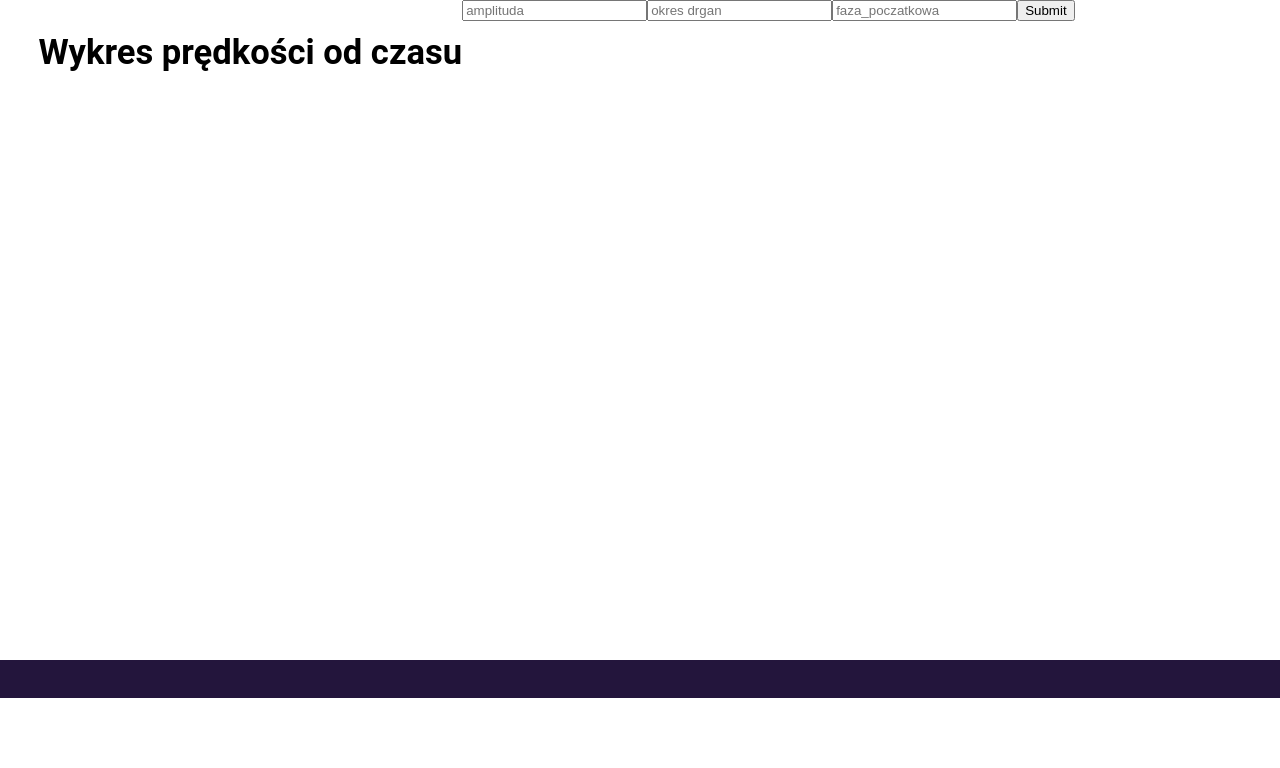
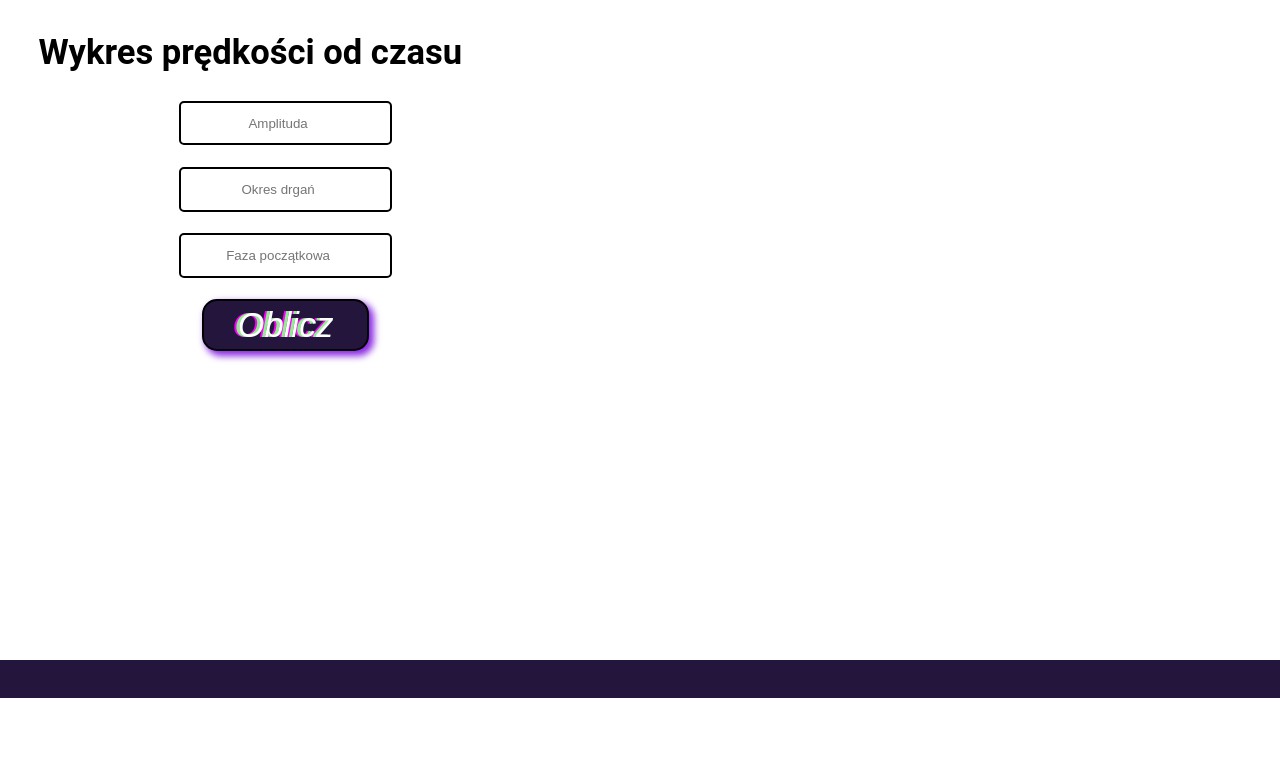
Before and after one commit to alekszych/FizykaRuchDrgajacy, a Django app: page /aChart in a window 1280 px wide. Shown: the part 102-870 px from the top of the page. After the commit the page ends 800 px from the top, so only its background shows below. Run offline with Django 3.2, Linux system fonts and the light colour scheme.

Commit message:
Updated aChart done without responsive on mobile

```diff
--- a/static/aChart_style.css
+++ b/static/aChart_style.css
@@ -4,11 +4,18 @@
 }
 
 body{
-    height: 60vw;
+    height: 84vh;
     margin: 0 auto;
     margin-top: 8vw;
     display: flex;
-    flex-direction: row;
+    flex-direction: column;
+}
+
+.main{
+    width: 100%;
+    height: 84vh;
+    display: flex;
+    flex-flow: row;
 }
 
 header{
@@ -31,17 +38,59 @@ h2{
     margin-left: 3vw;
     margin-top: 2.5vw;
     height: fit-content;
+    width: fit-content;
     font-size: 2.7vw;
     font-family: "Roboto", "Lucida Grande", Verdana, Arial, sans-serif;
     float: left;
 }
 
-input{
+input, form{
     float: left;
 }
 
+.inputs{
+    text-align: center;
+    height: 3vw;
+    width: 16vw;
+    margin-bottom: 1.7vw;
+    border: 2px solid black;
+    border-radius: 5px;
+}
+
 img{
-    float: left;
+    width: 54vw;
+    float: right;
+    margin-top: -18vw;
+    align-self: flex-end;
+}
+
+.press{
+    height: 4vw;
+    width: 13vw;
+    font-family: "Oswald", sans-serif;
+    font-size: 2.7vw;
+    font-style: italic;
+    text-shadow: -3px 0 lightgreen, -5px 0 magenta;
+    text-align: center;
+    border: solid black 2px;
+    border-radius: 15px;
+    color: white;
+    background-color: #23153c;
+    box-shadow: blueviolet 4px 4px 7px 1px;
+}
+
+.press:hover{
+    background-color: #3e256b;
+    box-shadow: none;
+}
+
+form{
+    height: fit-content;
+    width: fit-content;
+    margin-left: 14vw;
+    display: flex;
+    flex-direction: column;
+    align-items: center;
 }
 
 .title{
@@ -55,3 +104,33 @@ img{
     padding-left: 36vw;
     float: left;
 }
+
+.else{
+    width: 50%;
+    height: fit-content;
+}
+
+.photo{
+    width: 60%;
+    height: 40vw;
+    display: flex;
+    justify-content: center;
+    align-items: center;
+}
+
+@media only screen and (max-width:640px) {
+    .main{
+        flex-flow: column;
+        align-items: center;
+        justify-content: center;
+    }
+
+    .else{
+        width: 100%
+    }
+
+    .photo{
+        width: 100%;
+        margin-top: 6vw;
+    }
+}
--- a/templates/aChart_page.html
+++ b/templates/aChart_page.html
@@ -6,16 +6,21 @@
     {% endblock %}
 
     {% block body %}
+        <div class = "main">
+            <div class = "else">
             <h2> Wykres prędkości od czasu </h2>
-
                 <form method="POST">
                     {% csrf_token %}
-            <input type="number" name="amplituda" placeholder="amplituda">
-            <input type="number" name="okres_drgan" placeholder="okres drgan">
-            <input type="number" name="faza" placeholder="faza_poczatkowa">
-            <input type="submit">
+                    <input type="number" name="amplituda" placeholder="Amplituda" class = "inputs">
+                    <input type="number" name="okres_drgan" placeholder="Okres drgań" class = "inputs">
+                    <input type="number" name="faza" placeholder="Faza początkowa" class = "inputs">
+                    <input type="submit" class = "press" value = "Oblicz">
                 </form>
+            </div>
+            <div class = "photo">
                 {% if chart %}
                     <img src="{{ chart }}">
                 {% endif %}
+            </div>
+        </div>
     {% endblock %}
```
Lines whose indentation alone changed are shown as unchanged.
